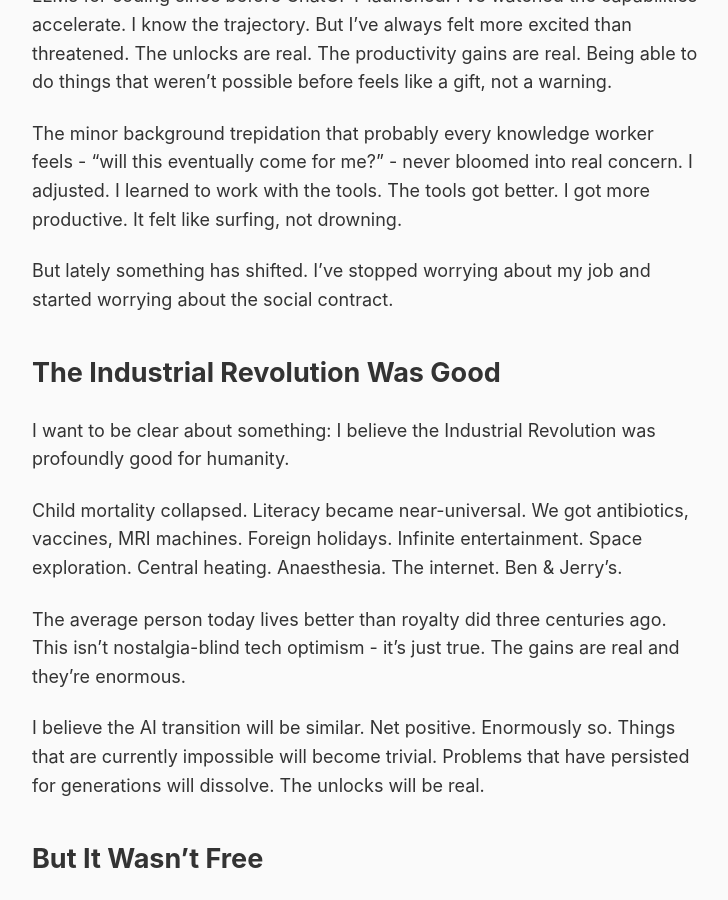
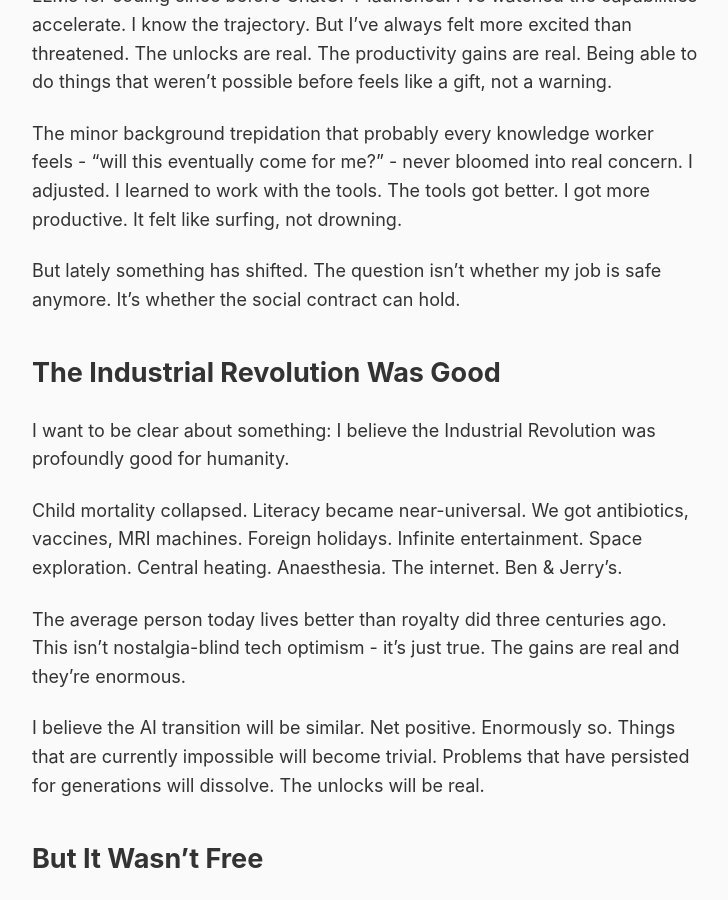
Before and after one commit to rob137/rob137.github.io, a Jekyll site: the page built from _posts/2026-01-02-the-intermediary-times.md, in a window 1280 px wide and 900 px high, scrolled down 350 px. Shown: the whole window, without its empty margins (275-1003 px from the left). Built offline with Jekyll 4.4.1, drawn with Linux system fonts in a browser that asks for light colours.

Commit message:
Fix incongruity: can't stop worrying if you never worried

```diff
--- a/_posts/2026-01-02-the-intermediary-times.md
+++ b/_posts/2026-01-02-the-intermediary-times.md
@@ -12,7 +12,7 @@ That's not complacency - I'm aware of what's happening. I've been using LLMs for
 
 The minor background trepidation that probably every knowledge worker feels - "will this eventually come for me?" - never bloomed into real concern. I adjusted. I learned to work with the tools. The tools got better. I got more productive. It felt like surfing, not drowning.
 
-But lately something has shifted. I've stopped worrying about my job and started worrying about the social contract.
+But lately something has shifted. The question isn't whether my job is safe anymore. It's whether the social contract can hold.
 
 ## The Industrial Revolution Was Good
 
```
